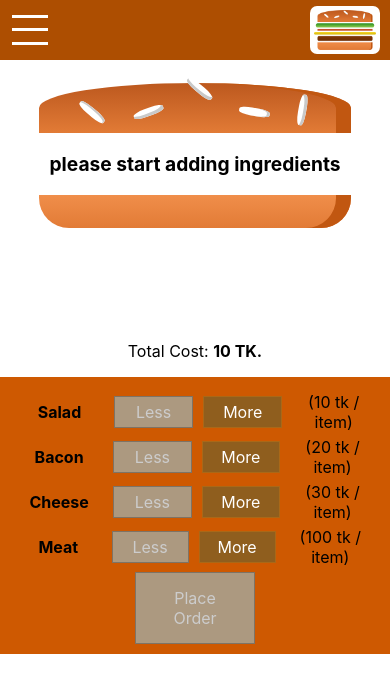
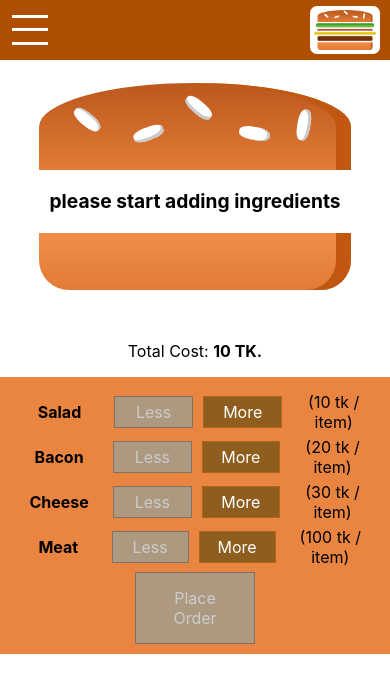
Before and after one commit to shikhor-bjit/burger-builder, a React (Create React App) app: page / in a window 390 px wide. Shown: the top 692 px of the page. Built offline with nearby package versions, Linux system fonts and the light colour scheme.

Commit message:
Adjust CSS Color

```diff
--- a/src/components/Burger/BurgerIngredient/BurgerIngredient.module.css
+++ b/src/components/Burger/BurgerIngredient/BurgerIngredient.module.css
@@ -111,3 +111,12 @@
     background: linear-gradient(#bf3813, #c45e38);
     margin: 2% auto;
 }
+
+@media (max-width: 499px) {
+    .BreadTop {
+        height: 35%;
+    }
+    .BreadBottom {
+        height: 23%;
+    }
+}
--- a/src/components/IngredientController/IngredientController.css
+++ b/src/components/IngredientController/IngredientController.css
@@ -1,6 +1,6 @@
 .IngredientController {
     padding: 10px;
-    background-color: #ce5901;
+    background-color: #e98540;
 }
 
 .IngredientController > button {
```
